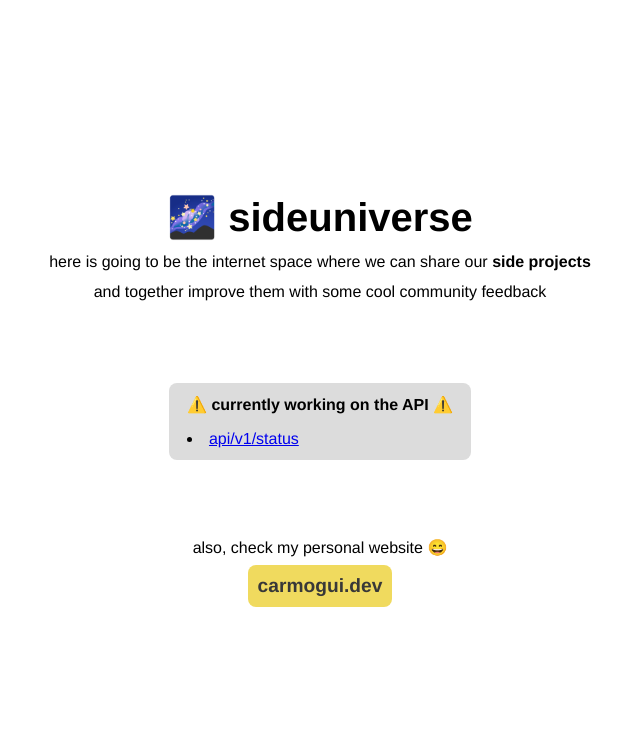
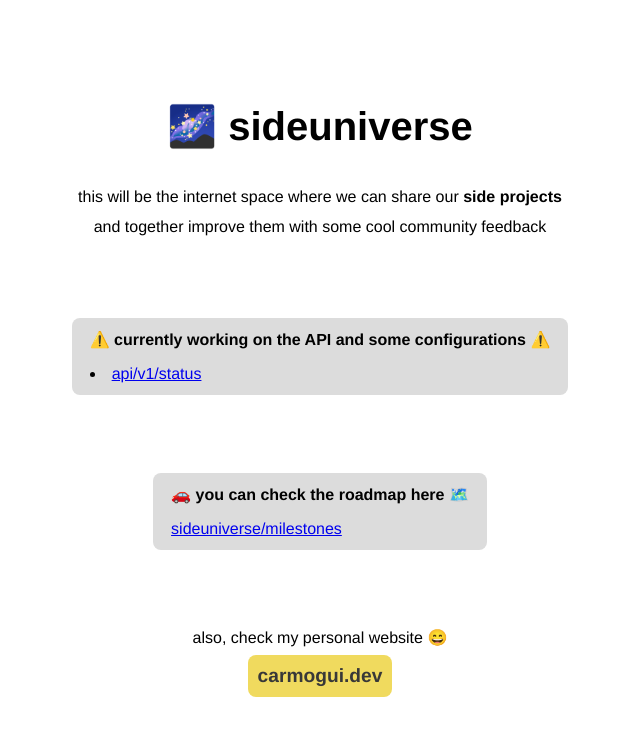
Before and after one commit to carmogui/sideuniverse, a Next.js app: page / in a window 1280 px wide. Shown: the top 736 px of the page, without its empty margins (320-960 px from the left). Built offline with nearby package versions, Linux system fonts and the light colour scheme.

Commit message:
update under construction infos

```diff
--- a/components/under-construction/index.jsx
+++ b/components/under-construction/index.jsx
@@ -7,9 +7,11 @@ export function UnderConstruction() {
         <div className={styles.titleContainer}>
           <h1>🌌 sideuniverse</h1>
 
+          <br />
+
           <div className={styles.textContainer}>
             <p>
-              here is going to be the internet space where we can share our{" "}
+              this will be the internet space where we can share our{" "}
               <strong>side projects</strong>
             </p>
             <p>and together improve them with some cool community feedback</p>
@@ -17,12 +19,22 @@ export function UnderConstruction() {
         </div>
 
         <div className={styles.warningWrapper}>
-          <h2>⚠️ currently working on the API ⚠️</h2>
+          <h2>⚠️ currently working on the API and some configurations ⚠️</h2>
           <li>
             <a href="api/v1/status" target="_blank">
               api/v1/status
             </a>
           </li>
+        </div>
+        <div className={styles.warningWrapper}>
+          <h2>🚗 you can check the roadmap here 🗺️</h2>
+
+          <a
+            href="https://github.com/carmogui/sideuniverse/milestones"
+            target="_blank"
+          >
+            sideuniverse/milestones
+          </a>
         </div>
 
         <div className={styles.endContainer}>
```
